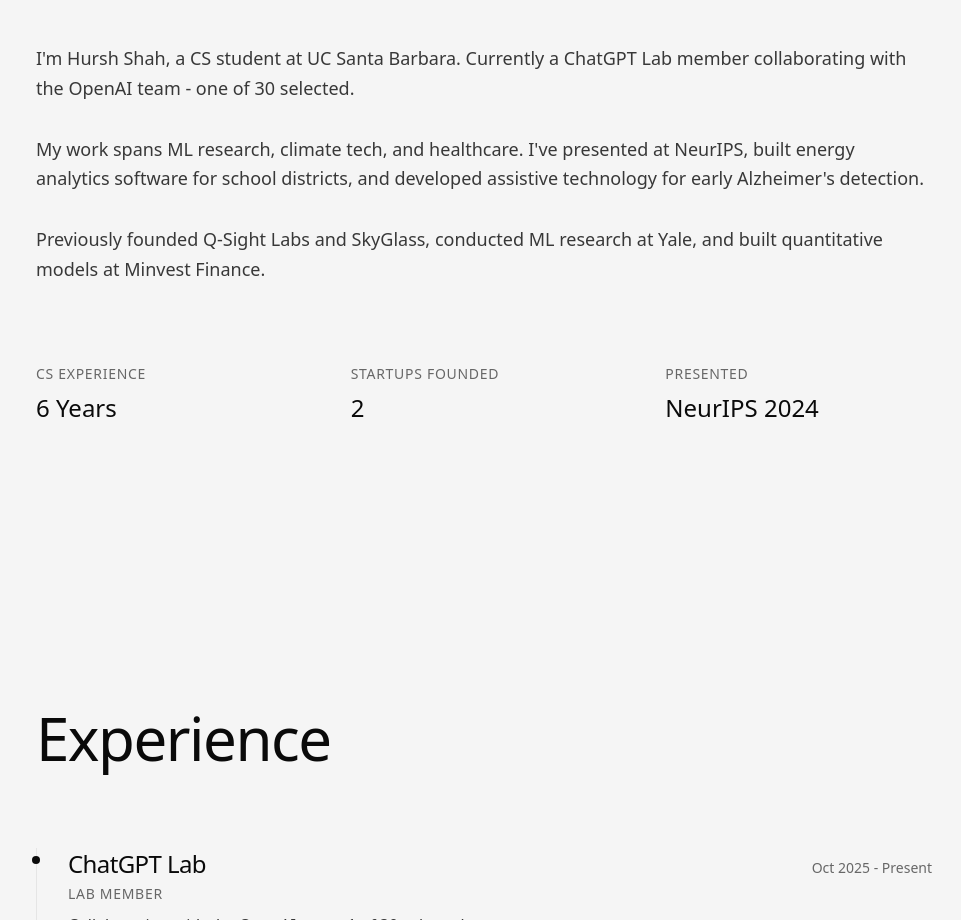
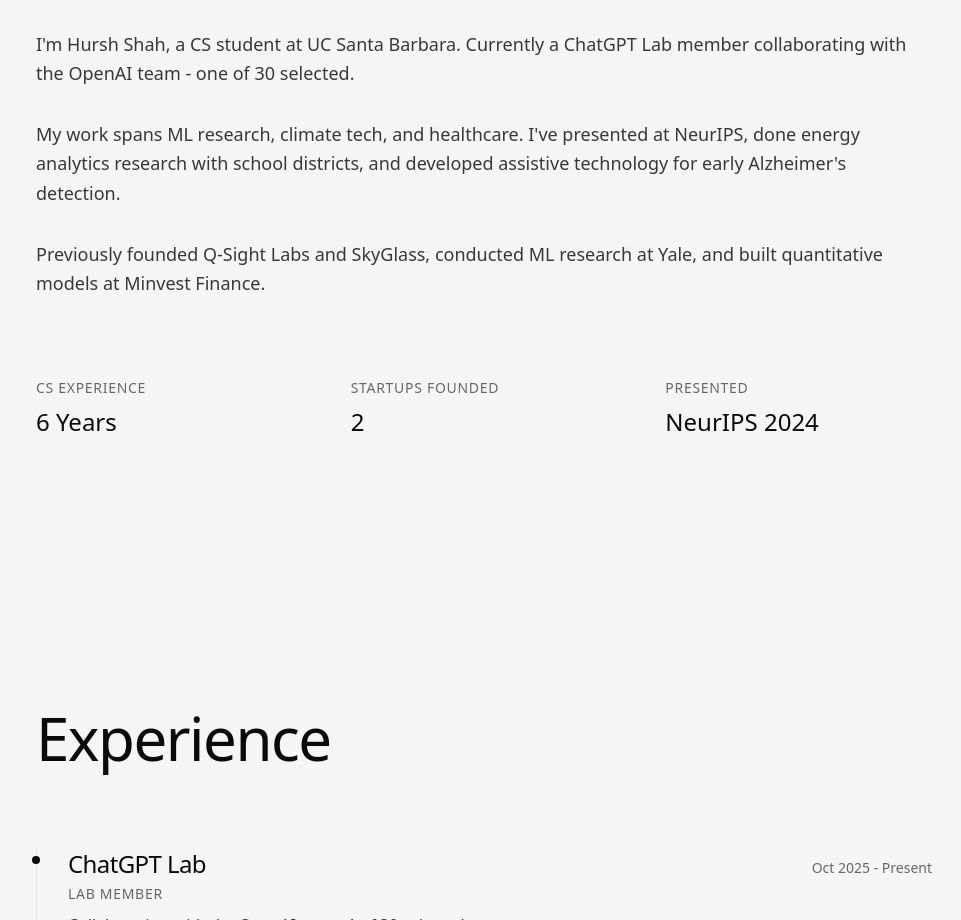
Before and after one commit to hursh-shah/hursh-portfolio, a React (Vite) app: page / in a window 1280 px wide. Shown: the part 1020-1940 px from the top of the page, without its empty margins (156-1117 px from the left). Built offline with nearby package versions, Linux system fonts and the light colour scheme.

Commit message:
Update About.tsx

```diff
--- a/src/components/About.tsx
+++ b/src/components/About.tsx
@@ -33,7 +33,7 @@
             transition={{ duration: 0.6, delay: 0.3 }}
           >
             My work spans ML research, climate tech, and healthcare. I've presented at
-            NeurIPS, built energy analytics software for school districts, and developed
+            NeurIPS, done energy analytics research with school districts, and developed
             assistive technology for early Alzheimer's detection.
           </motion.p>
 
```
